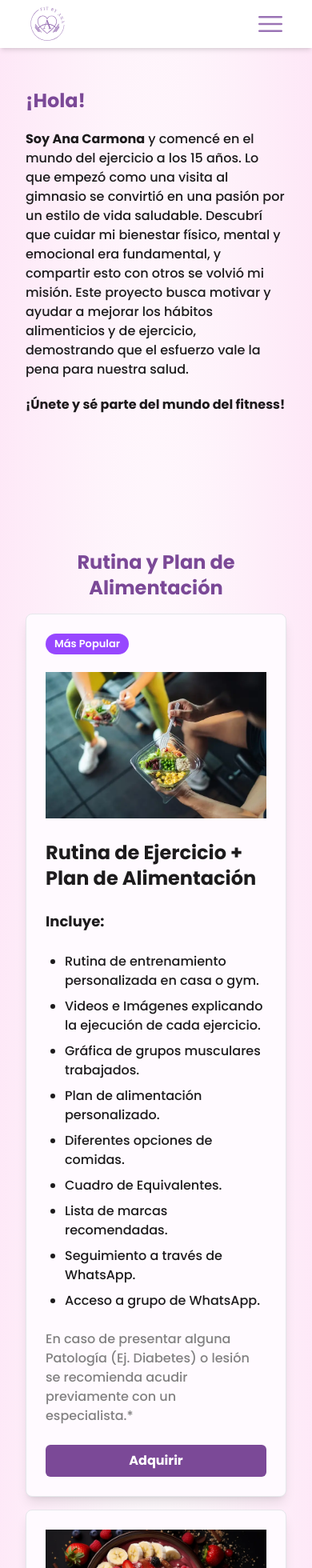
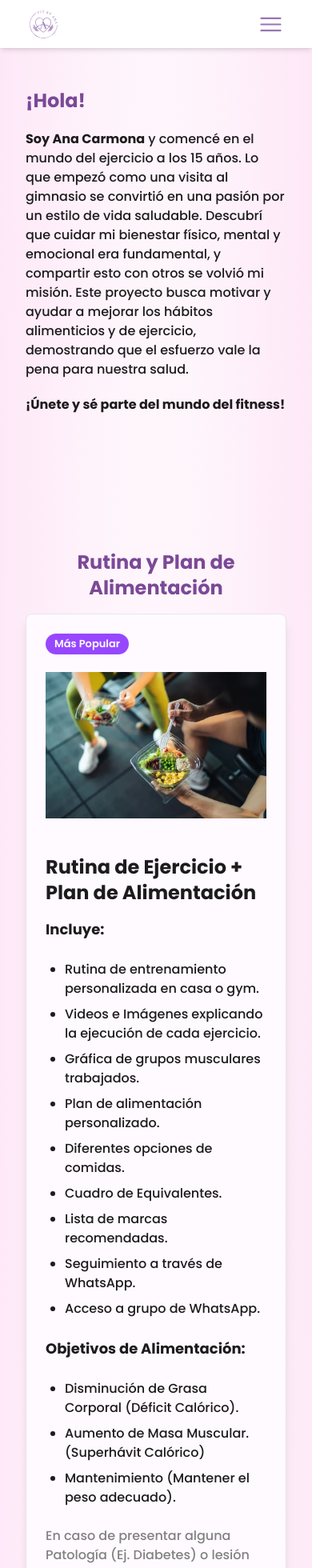
Before and after one commit to ethandamian/FitByAna, a React (Vite) app: page / in a window 390 px wide. Shown: the top 1960 px of the page at 80% size. Built offline with nearby package versions, Linux system fonts and the light colour scheme.

Commit message:
Add responsive layout

```diff
--- a/src/data/mainContentData.js
+++ b/src/data/mainContentData.js
@@ -3,7 +3,7 @@ import food from '../images/food-mobile.webp'
 import excercise from '../images/excercise-mobile.webp'
 import bands from '../images/bands-mobile.jpg'
 import mat from '../images/mat-mobile.webp'
-import watch from '../images/watch-mobile.jpg'
+import watch from '../images/watch-mobile.webp'
 
 export const plans = [
     {
--- a/src/layout/MainContent.jsx
+++ b/src/layout/MainContent.jsx
@@ -29,9 +29,9 @@ export default function MainContent() {
 
     return (
         <main className="px-8 my-[50px] grid gap-8">
-            <section className="mb-[121px]" id='about-me' >
+            <section className="mb-[121px] max-w-[470px]" id='about-me' >
                 <p className="text-2xl font-bold text-primary mb-5">¡Hola!</p>
-                <p className="text-base font-medium mb-5 text-balance">
+                <p className="text-base font-medium mb-5 text-pretty">
                     <span className="font-bold">Soy Ana Carmona</span> y comencé en el mundo del ejercicio a los 15 años. Lo que empezó como una visita al gimnasio se convirtió en una pasión por un estilo de vida saludable. Descubrí que cuidar mi bienestar físico, mental y emocional era fundamental, y compartir esto con otros se volvió mi misión. Este proyecto busca motivar y ayudar a mejorar los hábitos alimenticios y de ejercicio, demostrando que el esfuerzo vale la pena para nuestra salud.
 
                 </p>
@@ -42,25 +42,40 @@ export default function MainContent() {
             </section>
 
 
-            <section id='plans'>
+            <section id='plans' className="flex flex-col items-center">
                 <p className="text-center text-primary font-bold text-2xl mb-4">Rutina y Plan de Alimentación</p>
                 {plans.map((plan, index) => (
                     <>
-                        <Card key={index} className="mb-4 border-gray-200 shadow-lg">
+                        <Card key={index} className="mb-4 border-gray-200 shadow-lg max-w-3xl mx-h-3xl">
                             <CardHeader>
                                 {index === 0 && <Badge className="w-fit bg-[#9747FF] text-[13px] mb-4 ">Más Popular</Badge>}
                                 <div>
-                                    <img className="mb-[21px] min-w-[250px] min-h-[160px] " src={plan.image} alt={plan.title} />
+                                    <img className="mb-[21px]" src={plan.image} alt={plan.title} />
                                 </div>
-                                <p className="text-2xl font-bold">{plan.title}</p>
                             </CardHeader>
                             <CardContent>
+                                <p className="text-2xl font-bold mb-4">{plan.title}</p>
+                                <div>
                                     <p className="font-bold text-lg mb-4">Incluye: </p>
                                     <ul className="my-6 ml-6 list-disc [&>li]:mt-2">
                                         {plan.includes.map((include, index) => (
                                             <li key={index} className=" font-medium">{include}</li>
                                         ))}
                                     </ul>
+                                </div>
+                                {plan.alimentationTypes.length > 0 &&
+
+                                    <div>
+                                        <p className="font-bold text-lg mb-4">Objetivos de Alimentación:</p>
+                                        <ul className="my-6 ml-6 list-disc [&>li]:mt-2">
+                                            {plan.alimentationTypes.map((types, index) => (
+                                                <li key={index} className=" font-medium">{types}</li>
+                                            ))}
+                                        </ul>
+                                    </div>
+
+                                }
+
                                 <p className="text-[#828182] font-medium">En caso de presentar alguna Patología (Ej. Diabetes) o lesión se recomienda acudir previamente con un especialista.*</p>
                             </CardContent>
                             <CardFooter>
@@ -76,18 +91,18 @@ export default function MainContent() {
             </section>
 
 
-            <section>
+            <section className="flex flex-col items-center">
                 <blockquote className="mt-6 border-l-2 pl-6 italic text-secondary">
                     "Tu cuerpo es tu hogar. Hay que cuidarlo cada día. Yo estoy en ese camino, buscando mi mejor versión"
                 </blockquote>
             </section>
 
-            <section>
+            <section className="flex flex-col items-center">
                 <p className="text-center text-primary font-bold text-2xl mb-4">Productos</p>
-                <Card className="mb-4 border-gray-200 shadow-lg " id="app">
+                <Card className="mb-4 border-gray-200 shadow-lg max-w-3xl mx-h-3xl" id="app">
                     <CardHeader>
 
-                        <img className="mb-[21px] min-w-[250px] min-h-[160px]" src={app} alt="Applicacion de Seguimiento" />
+                        <img className="mb-[21px]" src={app} alt="Applicacion de Seguimiento" />
                         <p className="text-2xl font-bold">App de Seguimiento</p>
 
                     </CardHeader>
@@ -105,7 +120,7 @@ export default function MainContent() {
                         </ul>
                     </CardContent>
                     <CardFooter>
-                        <div className="flex flex-col items-center gap-4 w-full">
+                        <div className="flex flex-col items-center gap-4 w-full smd:flex-row smd:justify-center">
                             <GooglePlayButton
                                 url="https://play.google.com/store/apps/details?id=nutrimind.net.paginapaciente"
                                 theme={"light"}
@@ -127,13 +142,13 @@ export default function MainContent() {
 
                 {products.map((product, index) => (
                     <>
-                        <Card key={index} className="mb-4 border-gray-200 shadow-lg" id={product.id}>
+                        <Card key={index} className="mb-4 border-gray-200 shadow-lg max-w-3xl mx-h-3xl" id={product.id}>
                             <CardHeader>
                                 <Badge className="w-fit mt-4 bg-[#9747FF] text-[13px] mb-4">Envío Gratis</Badge>
-                                <div>
+                                <div className="flex justify-center">
                                     <img className="mb-[21px]" src={product.image} alt={product.title} />
+                                </div>
                                 <p className="text-2xl font-bold">{product.title}</p>
-                                </div>
                             </CardHeader>
                             <CardContent>
                                 <p className="text-lg mb-4">{product.description}</p>
@@ -156,9 +171,9 @@ export default function MainContent() {
                 ))}
             </section>
 
-            <section id='frecuent-questions'>
+            <section id='frecuent-questions' className=" ">
                 <p className="text-center text-primary font-bold text-2xl mb-4">Preguntas frecuentes</p>
-                <Accordion type="single" collapsible className="w-full">
+                <Accordion type="single" collapsible className="w -full">
                     <AccordionItem value="item-1">
                         <AccordionTrigger className="font-medim">¿Qué es Fit By Ana?</AccordionTrigger>
                         <AccordionContent className="font-medium">
--- a/src/layout/Nav.jsx
+++ b/src/layout/Nav.jsx
@@ -34,14 +34,14 @@ export default function Nav() {
 
     return (
         <nav className=" bg-white flex justify-between h-[60px] items-center px-8 py-[14px] shadow-md sticky top-0">
-            <FitByAnaLogo className="min-h-[45px] min-w-[45px] max-h-[55px] max-w-[55px]" />
+            <FitByAnaLogo className="h-[45px] w-[45px]" />
 
 
             <Sheet open={sheetOpen} onOpenChange={setSheetOpen}>
                 <SheetTrigger>
                     <Button variant="ghost" size="icon" className="flex">
 
-                        <BarsIcon className="min-h-[32px] min-w-[32px] max-h-[55px] max-w-[55px] stroke-textColor" />
+                        <BarsIcon className="h-[35px] w-[35px] stroke-textColor" />
                     </Button>
                 </SheetTrigger>
                 <SheetContent className="w-[350px]">
--- a/tailwind.config.js
+++ b/tailwind.config.js
@@ -79,6 +79,9 @@ module.exports = {
     fontFamily: {
       sans: ["Poppins"],
     },
+    screens: {
+      'smd': '540px'
+    }
   },
   plugins: [require("tailwindcss-animate")],
 }
```
Also changed, not shown: src/images/watch-mobile.jpg (deleted), src/images/watch-mobile.webp (added). Lines whose indentation alone changed are shown as unchanged.
